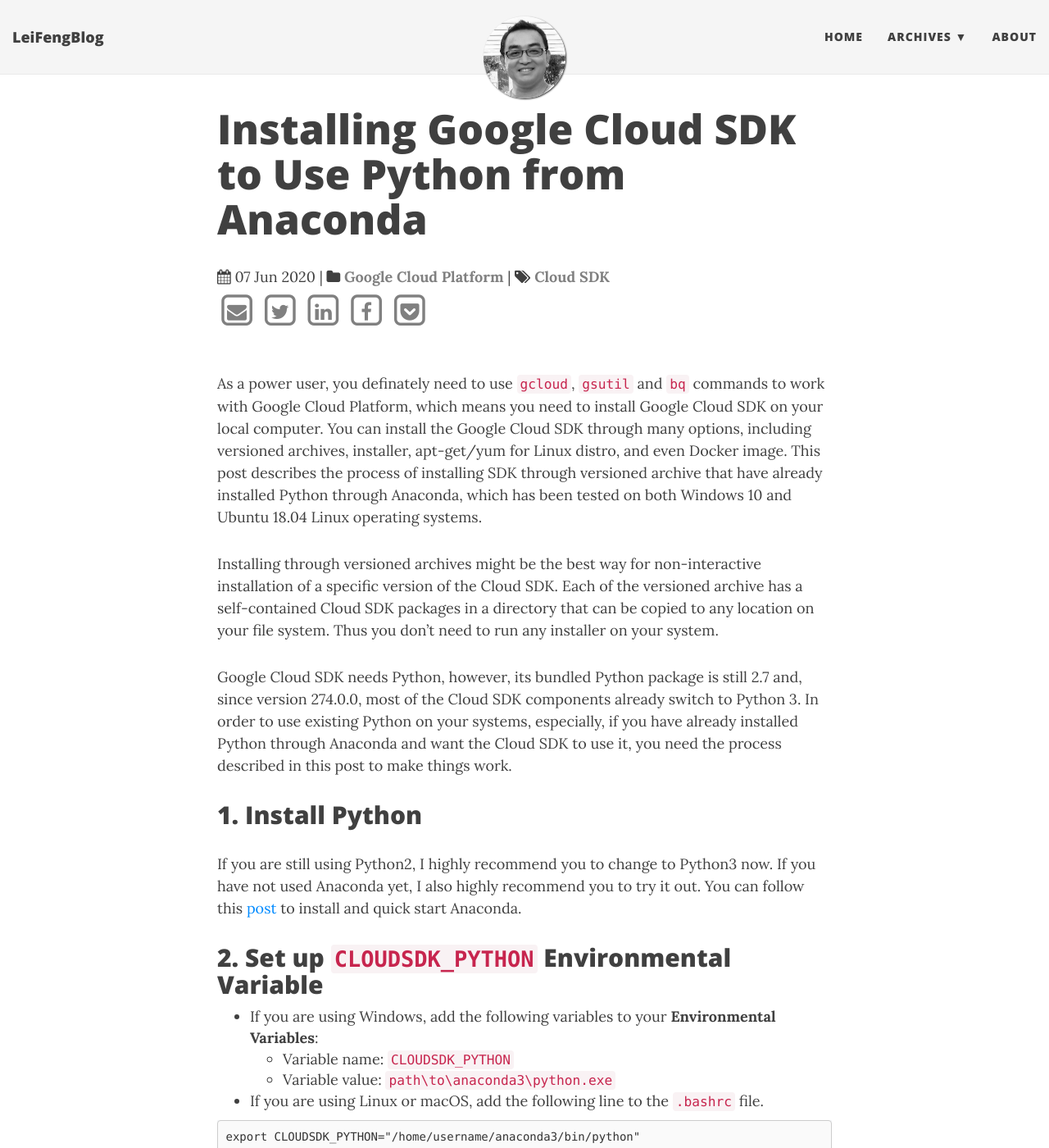
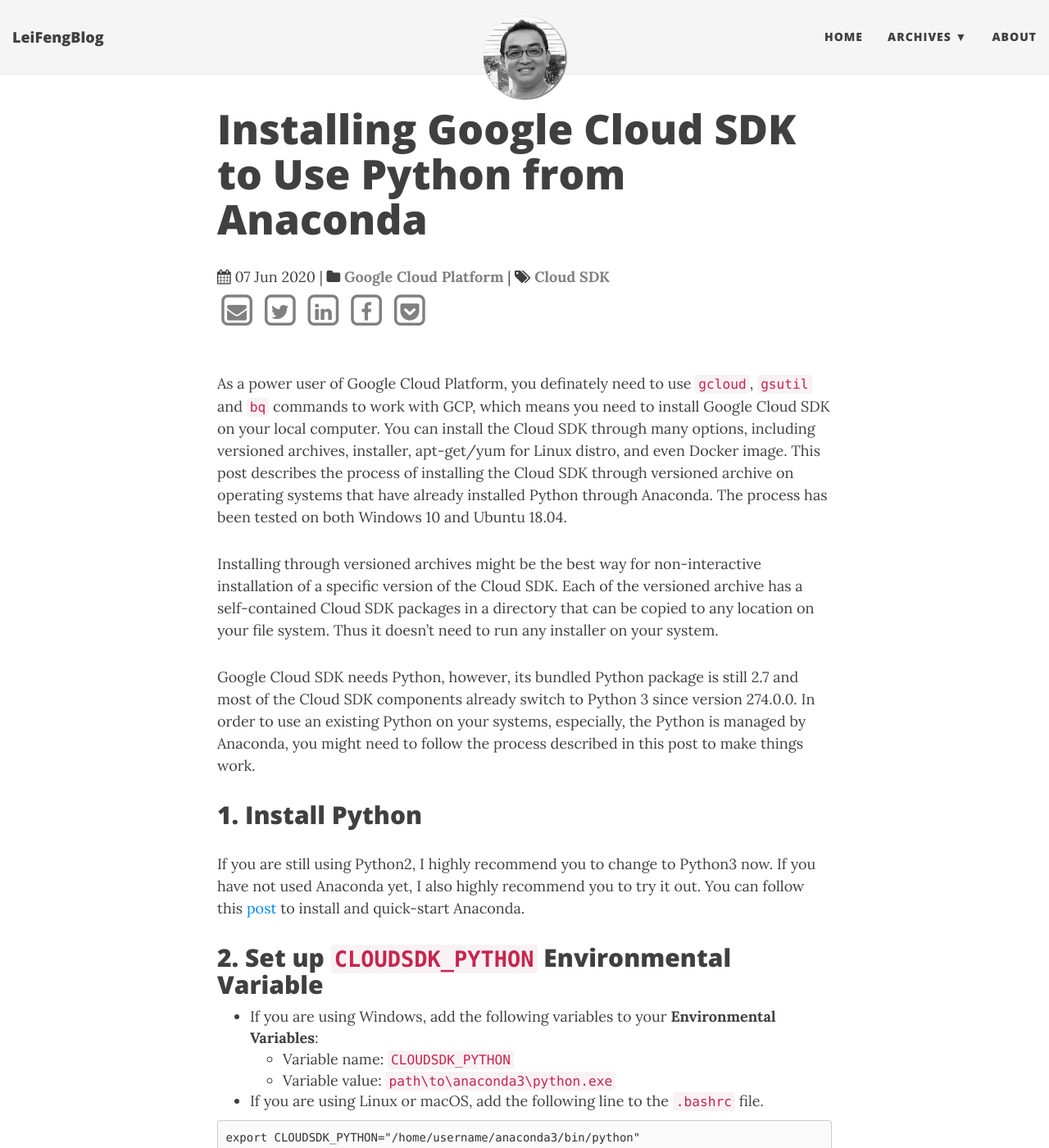
Before and after one commit to stonefl/stonefl.github.io, a Jekyll site: the page built from _posts/2020-06-07-Installing-Google-Cloud-SDK-to-Use-Python-from-Anaconda.md, in a window 1280 px wide and 1400 px high. Shown: the whole window at 82% size. Built offline with Jekyll 4.4.1, drawn with Linux system fonts in a browser that asks for light colours; nearby versions of some CDN libraries; comment, search, counter and statistics services are not loaded.

Commit message:
Update 2020-06-07-Installing-Google-Cloud-SDK-to-Use-Python-from-Anaconda.md

```diff
--- a/_posts/2020-06-07-Installing-Google-Cloud-SDK-to-Use-Python-from-Anaconda.md
+++ b/_posts/2020-06-07-Installing-Google-Cloud-SDK-to-Use-Python-from-Anaconda.md
@@ -10,16 +10,16 @@
 ---
 
 
-As a power user, you definately need to use `gcloud`, `gsutil` and `bq` commands to work with Google Cloud Platform, which means you need to install Google Cloud SDK on your local computer. You can install the Google Cloud SDK through many options, including versioned archives, installer, apt-get/yum for Linux distro, and even Docker image. This post describes the process of installing SDK through versioned archive that have already installed Python through Anaconda, which has been tested on both Windows 10 and Ubuntu 18.04 Linux operating systems.
+As a power user of Google Cloud Platform, you definately need to use `gcloud`, `gsutil` and `bq` commands to work with GCP, which means you need to install Google Cloud SDK on your local computer. You can install the Cloud SDK through many options, including versioned archives, installer, apt-get/yum for Linux distro, and even Docker image. This post describes the process of installing the Cloud SDK through versioned archive on operating systems that have already installed Python through Anaconda. The process has been tested on both Windows 10 and Ubuntu 18.04.
 <!--more-->
 
-Installing through versioned archives might be the best way for non-interactive installation of a specific version of the Cloud SDK. Each of the versioned archive has a self-contained Cloud SDK packages in a directory that can be copied to any location on your file system. Thus you don't need to run any installer on your system.
+Installing through versioned archives might be the best way for non-interactive installation of a specific version of the Cloud SDK. Each of the versioned archive has a self-contained Cloud SDK packages in a directory that can be copied to any location on your file system. Thus it doesn't need to run any installer on your system.
 
-Google Cloud SDK needs Python, however, its bundled Python package is still 2.7 and, since version 274.0.0, most of the Cloud SDK components already switch to Python 3. In order to use existing Python on your systems, especially, if you have already installed Python through Anaconda and want the Cloud SDK to use it, you need the process described in this post to make things work.
+Google Cloud SDK needs Python, however, its bundled Python package is still 2.7 and most of the Cloud SDK components already switch to Python 3 since version 274.0.0. In order to use an existing Python on your systems, especially, the Python is managed by Anaconda, you might need to follow the process described in this post to make things work.
 
 ## 1. Install Python
 
-If you are still using Python2, I highly recommend you to change to Python3 now. If you have not used Anaconda yet, I also highly recommend you to try it out. You can follow this [post](http://leifengblog.net/blog/installing-and-managing-python-and-packages-with-anaconda/) to install and quick start Anaconda.
+If you are still using Python2, I highly recommend you to change to Python3 now. If you have not used Anaconda yet, I also highly recommend you to try it out. You can follow this [post](http://leifengblog.net/blog/installing-and-managing-python-and-packages-with-anaconda/) to install and quick-start Anaconda.
 
 ## 2. Set up `CLOUDSDK_PYTHON` Environmental Variable
 
```
